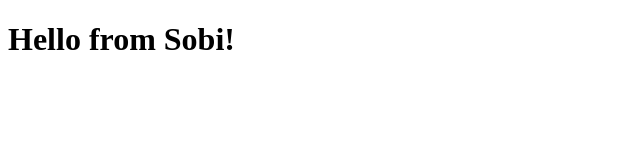
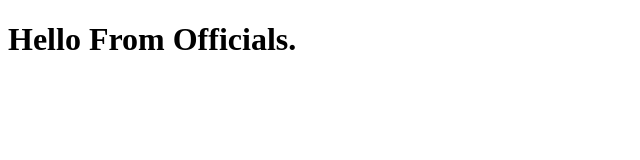
Before and after one commit to suhailteck/suhailteck.github.io, a plain HTML site: page index.html in a window 1280 px wide. Shown: the whole page, without its empty margins (0-640 px from the left). Drawn offline with Linux system fonts and the light colour scheme.

Commit message:
somthing new

```diff
--- a/index.html
+++ b/index.html
@@ -8,6 +8,6 @@
     <link rel="stylesheet" href="./style/main.css">
 </head>
 <body>
-    <h1>Hello from Sobi!</h1>
+    <h1>Hello From Officials.</h1>
 </body>
 </html>
```
Also changed, not shown: style/main.css (line endings or trailing spaces).
